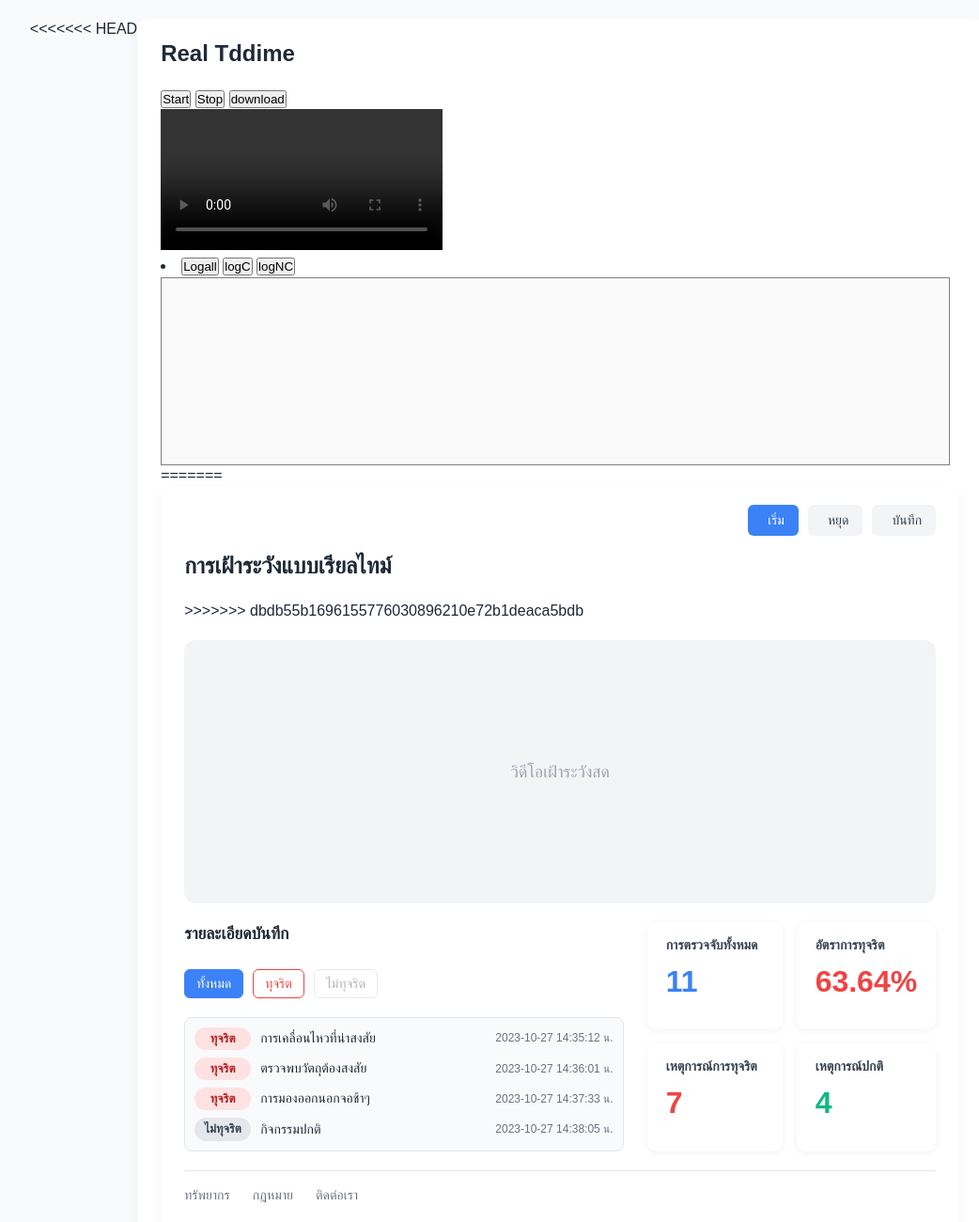
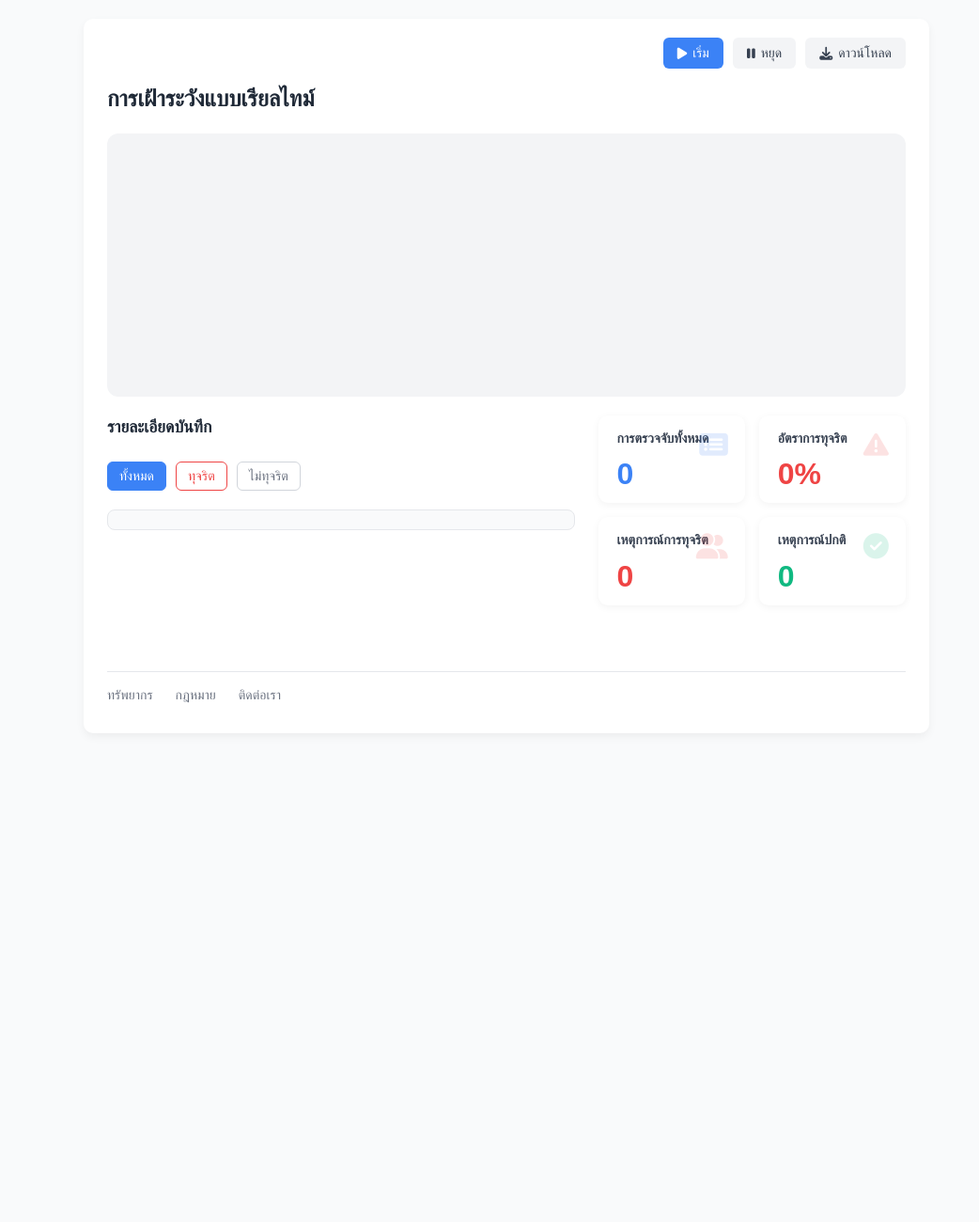
Before and after one commit to lza19/Web-action-recognition, a plain HTML site: page webpage/realtime.html in a window 1280 px wide. Shown: the whole page at 94% size, without its empty margins (101-1143 px from the left). After the commit the page ends 800 px from the top, so only its background shows below. Drawn offline with Linux system fonts and the light colour scheme.

Commit message:
Refactor HTML structure and update button elements

```diff
--- a/webpage/realtime.html
+++ b/webpage/realtime.html
@@ -4,98 +4,56 @@
     <meta charset="UTF-8">
     <meta name="viewport" content="width=device-width, initial-scale=1.0">
     <title>การเฝ้าระวังแบบเรียลไทม์</title>
-    <link rel="stylesheet" href="css\realtime.css">
+    <link rel="stylesheet" href="css/realtime.css">
+    <link rel="stylesheet" href="https://cdnjs.cloudflare.com/ajax/libs/font-awesome/6.5.0/css/all.min.css">
 </head>
 <body>
-
-<<<<<<< HEAD
-    <div class="container">
-        <h1 id="myH1">Real Tddime</h1>
-        <div class="button-container">
-            <button id="Start">Start</button>
-            <button id="Stop">Stop</button>
-            <button id="download">download</button>
-            <div class="container-gid">
-                <video id="videoPlayer" controls></video>
-                <li>
-                    <button id="Logall">Logall</button>
-                    <button id="logC">logC</button>
-                    <button id="logNC">logNC</button>
-                </li>
-                <div id="logOutput"
-                    style="width: 840px; height: 200px; overflow-y: auto; border: 1px solid gray; padding: 8px; background: #f9f9f9;">
-                </div>
-=======
-
   <div class="container">
     <header>
       <div class="controls">
-        <button class="btn start"><i class="fas fa-play"></i> เริ่ม</button>
-        <button class="btn stop"><i class="fas fa-pause"></i> หยุด</button>
-        <button class="btn record"><i class="fas fa-download"></i> บันทึก</button>
+        <button id="Start" class="btn start"><i class="fas fa-play"></i> เริ่ม</button>
+        <button id="Stop" class="btn stop"><i class="fas fa-pause"></i> หยุด</button>
+        <button id="download" class="btn record"><i class="fas fa-download"></i> ดาวน์โหลด</button>
       </div>
       <h1>การเฝ้าระวังแบบเรียลไทม์</h1>
     </header>
->>>>>>> dbdb55b1696155776030896210e72b1deaca5bdb
 
     <section class="video-section">
-      <div class="video-placeholder">
-        <i class="fas fa-video"></i>
-        <p>วิดีโอเฝ้าระวังสด</p>
-      </div>
+      <video id="videoPlayer" autoplay playsinline muted></video>
     </section>
 
     <section class="main-content">
       <div class="log-details">
         <h2>รายละเอียดบันทึก</h2>
         <div class="tabs">
-          <button class="tab active">ทั้งหมด</button>
-          <button class="tab red">ทุจริต</button>
-          <button class="tab" disabled>ไม่ทุจริต</button>
+          <button id="Logall" class="tab active">ทั้งหมด</button>
+          <button id="logC" class="tab red">ทุจริต</button>
+          <button id="logNC" class="tab">ไม่ทุจริต</button>
         </div>
-        <ul class="log-list">
-          <li>
-            <span class="tag red">ทุจริต</span>
-            <span>การเคลื่อนไหวที่น่าสงสัย</span>
-            <time datetime="2023-10-27T14:35:12">2023-10-27 14:35:12 น.</time>
-          </li>
-          <li>
-            <span class="tag red">ทุจริต</span>
-            <span>ตรวจพบวัตถุต้องสงสัย</span>
-            <time datetime="2023-10-27T14:36:01">2023-10-27 14:36:01 น.</time>
-          </li>
-          <li>
-            <span class="tag red">ทุจริต</span>
-            <span>การมองออกนอกจอช้าๆ</span>
-            <time datetime="2023-10-27T14:37:33">2023-10-27 14:37:33 น.</time>
-          </li>
-          <li>
-            <span class="tag">ไม่ทุจริต</span>
-            <span>กิจกรรมปกติ</span>
-            <time datetime="2023-10-27T14:38:05">2023-10-27 14:38:05 น.</time>
-          </li>
+        <ul class="log-list" id="log-list">
+          <!-- log จะถูก append ที่นี่ -->
         </ul>
       </div>
 
       <div class="summary-cards">
         <div class="card">
           <h3>การตรวจจับทั้งหมด</h3>
-          <p class="number blue">11</p>
+          <p id="totalDetections" class="number blue">0</p>
           <i class="fas fa-list-alt icon blue"></i>
         </div>
         <div class="card">
           <h3>อัตราการทุจริต</h3>
-          <p class="number red">63.64%</p>
+          <p id="fraudRate" class="number red">0%</p>
           <i class="fas fa-exclamation-triangle icon red"></i>
         </div>
         <div class="card">
           <h3>เหตุการณ์การทุจริต</h3>
-          <p class="number red">7</p>
+          <p id="fraudEvents" class="number red">0</p>
           <i class="fas fa-user-friends icon red"></i>
         </div>
         <div class="card">
           <h3>เหตุการณ์ปกติ</h3>
-          <p class="number green">4</p>
+          <p id="normalEvents" class="number green">0</p>
           <i class="fas fa-check-circle icon green"></i>
         </div>
       </div>
@@ -107,15 +65,9 @@
         <a href="#">กฎหมาย</a>
         <a href="#">ติดต่อเรา</a>
       </nav>
-      <div class="social-icons">
-        <a href="#" aria-label="Facebook"><i class="fab fa-facebook-f"></i></a>
-        <a href="#" aria-label="Twitter"><i class="fab fa-twitter"></i></a>
-        <a href="#" aria-label="LinkedIn"><i class="fab fa-linkedin-in"></i></a>
-      </div>
     </footer>
   </div>
 
-    <script src="scriptsreal.js"> </script>
-
+    <script src="scriptsreal.js"></script>
 </body>
 </html>
```
